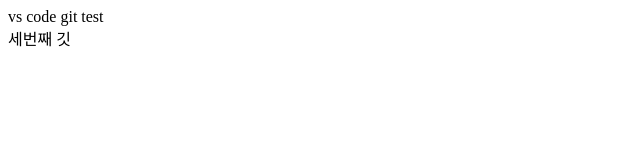
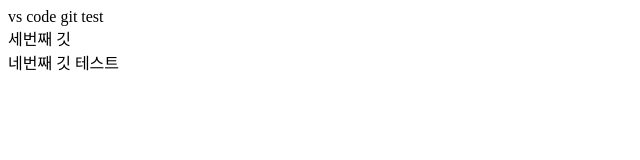
Before and after one commit to minagil/git-test, a plain HTML site: page index.html in a window 1280 px wide. Shown: the whole page, without its empty margins (0-640 px from the left). Drawn offline with Linux system fonts and the light colour scheme.

Commit message:
네번째 다시 커밋

```diff
--- a/index.html
+++ b/index.html
@@ -8,5 +8,6 @@
 	<body>
 		<div class="box">vs code git test</div>
 		<div class="box3">세번째 깃</div>
+		<div class="box4">네번째 깃 테스트</div>
 	</body>
 </html>
```
